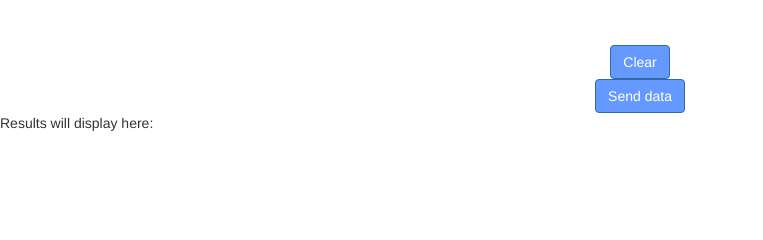
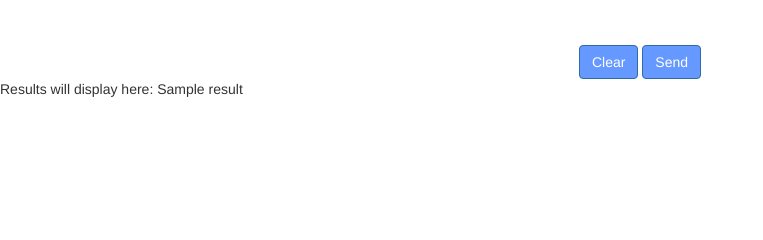
Before and after one commit to CathalButler/diget-recogniser, a Flask app: template templates/index.html in a window 1280 px wide. Shown: the part 274-514 px from the top of the page, without its empty margins (0-763 px from the left). Run offline with Flask 2, Linux system fonts and the light colour scheme; the template is opened without the code that fills it: most values are stand-ins (such as "Sample title", 1, 10 or a date in 2020); some libraries are stand-ins or nearby versions.

Commit message:
Fixed an issue were when making a prediction the flask application was making two POST requests

```diff
--- a/app.py
+++ b/app.py
@@ -23,33 +23,12 @@ app = Flask(__name__)
 
 
 # Function with route '/' to 'GET' the home page : index.html
-@app.route('/', methods=['GET'])
+@app.route('/', methods=['GET', 'POST'])
 def index():
-    return render_template('index.html')
-
-
-# Function to resize and flatten the image received int he POST request
-def prepare_image(img, size=(28, 28)):
-    return cv2.resize(img, size).flatten()
-
-
-# Function to convert the data sent in the /predict post request to an image
-def convert_to_image(image_data):
-    # https://stackoverflow.com/questions/30963705/python-regex-attributeerror-nonetype-object-has-no-attribute-group/30964049
-    print(image_data[24:])
-    # Decode the image & save the image
-    with open('input_digit.png', 'wb') as f:
-        # data_url[24:] using everything in the array after 24
-        f.write(base64.b64decode(image_data[24:]))
-
-
-# Function to make a post request with the data from the canvas:
-@app.route('/predict', methods=['GET', 'POST'])
-def post_predict():
     # ensure an image was properly uploaded to our endpoint
     if request.method == "POST":
         # read data from request
-        data_url = request.get_data()
+        data_url = request.form.get("data")
 
         # remove unneeded data from the start of the data URL and convert the bytes into an image
         convert_to_image(data_url)
@@ -76,7 +55,24 @@ def post_predict():
         print(predicted_number)
 
         # Return the number to the webpack
-        return predicted_number
+        return render_template('index.html', result=predicted_number)
+
+    return render_template('index.html')
+
+
+# Function to resize and flatten the image received int he POST request
+def prepare_image(img, size=(28, 28)):
+    return cv2.resize(img, size).flatten()
+
+
+# Function to convert the data sent in the /predict post request to an image
+def convert_to_image(image_data):
+    # https://stackoverflow.com/questions/30963705/python-regex-attributeerror-nonetype-object-has-no-attribute-group/30964049
+    print(image_data[22:])
+    # Decode the image & save the image
+    with open('input_digit.png', 'wb') as f:
+        # data_url[24:] using everything in the array after 24
+        f.write(base64.b64decode(image_data[22:]))
 
 
 # Running application
--- a/static/js/script.js
+++ b/static/js/script.js
@@ -18,6 +18,8 @@ function init(width, height, fillColor) {
         this.moveTo(x, y);
         this.arc(x, y, radius, 0, Math.PI * 2, false);
         this.fill();
+
+        document.getElementById("data").value = document.getElementById("inputCanvas").toDataURL();
     };
     ctx.clearTo = function (fillColor) {
         ctx.fillStyle = fillColor;
@@ -35,6 +37,7 @@ function init(width, height, fillColor) {
         let radius = 10;
         let fillColor = 'rgb(102,153,255)';
         ctx.fillCircle(x, y, radius, fillColor);
+
     };
     canvas.onmousedown = function (e) {
         canvas.isDrawing = true;
@@ -61,7 +64,7 @@ function send() {
 
     // https://stackoverflow.com/questions/34779799/upload-base64-image-with-ajax
     $.ajax({
-        url: '/predict',
+        url: '/',
         method: 'POST',
         body: imageData
     }).done(function (e) {
--- a/templates/index.html
+++ b/templates/index.html
@@ -15,12 +15,16 @@
     </div>
     <br/><br/>
     <div class="row text-center">
-        <button class="btn btn-primary" id="clearButton">Clear</button>
-        <form  method="POST"  action="{{url_for('post_predict')}}">
-            <button class="btn btn-primary" id="sendButton" onclick="send()">Send data</button>
+        <!-- Send canvas data -->
+        <form method="POST">
+            <button class="btn btn-primary" id="clearButton">Clear</button>
+            <input type="hidden" name="data" id="data">
+            <input type="submit" class="btn btn-primary" value="Send">
         </form>
     </div>
-        <div id="result">Results will display here:</div>
+    {% if result %}
+        <div id="result">Results will display here: {{ result }}</div>
+    {% endif %}
 {% endblock %}
 <footer>
     <script type="text/javascript" src="{{ url_for('static', filename='js/script.js') }}"></script>
```
